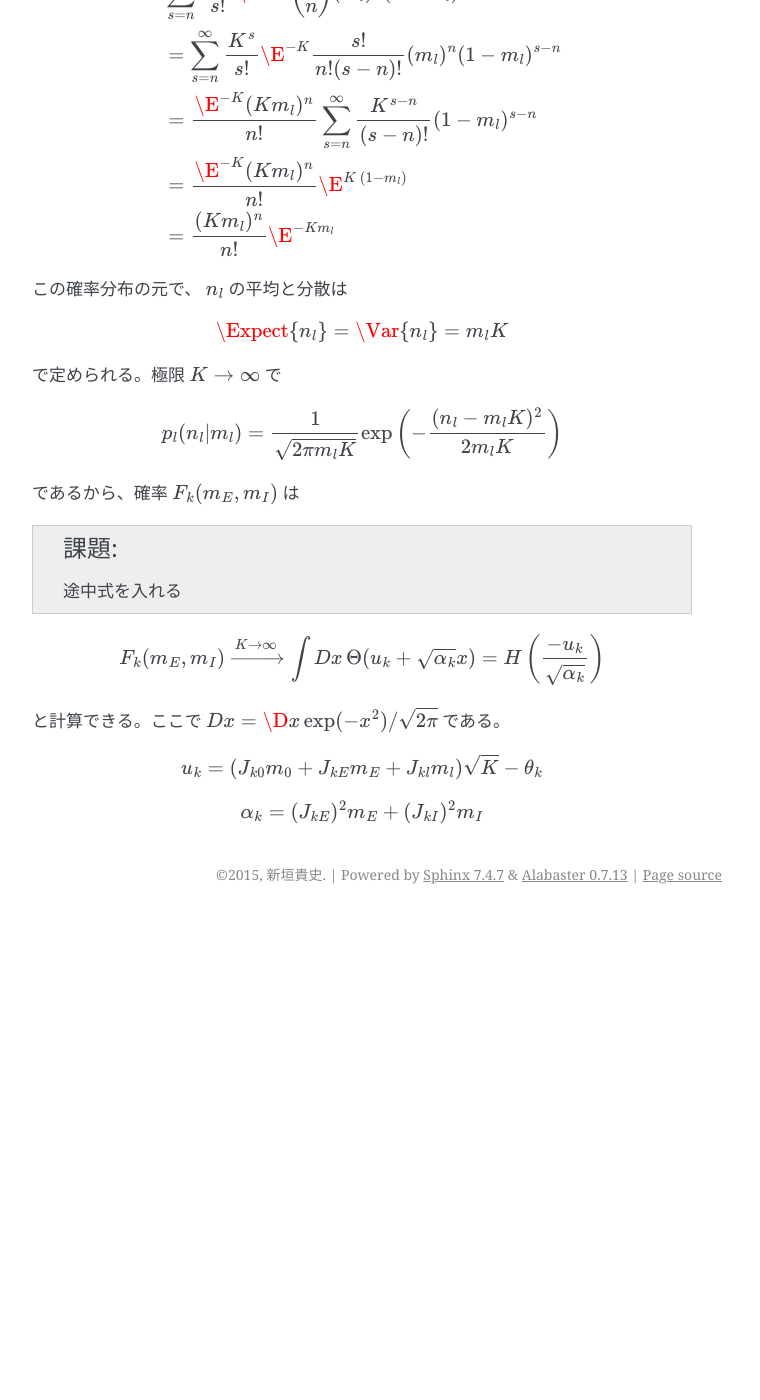
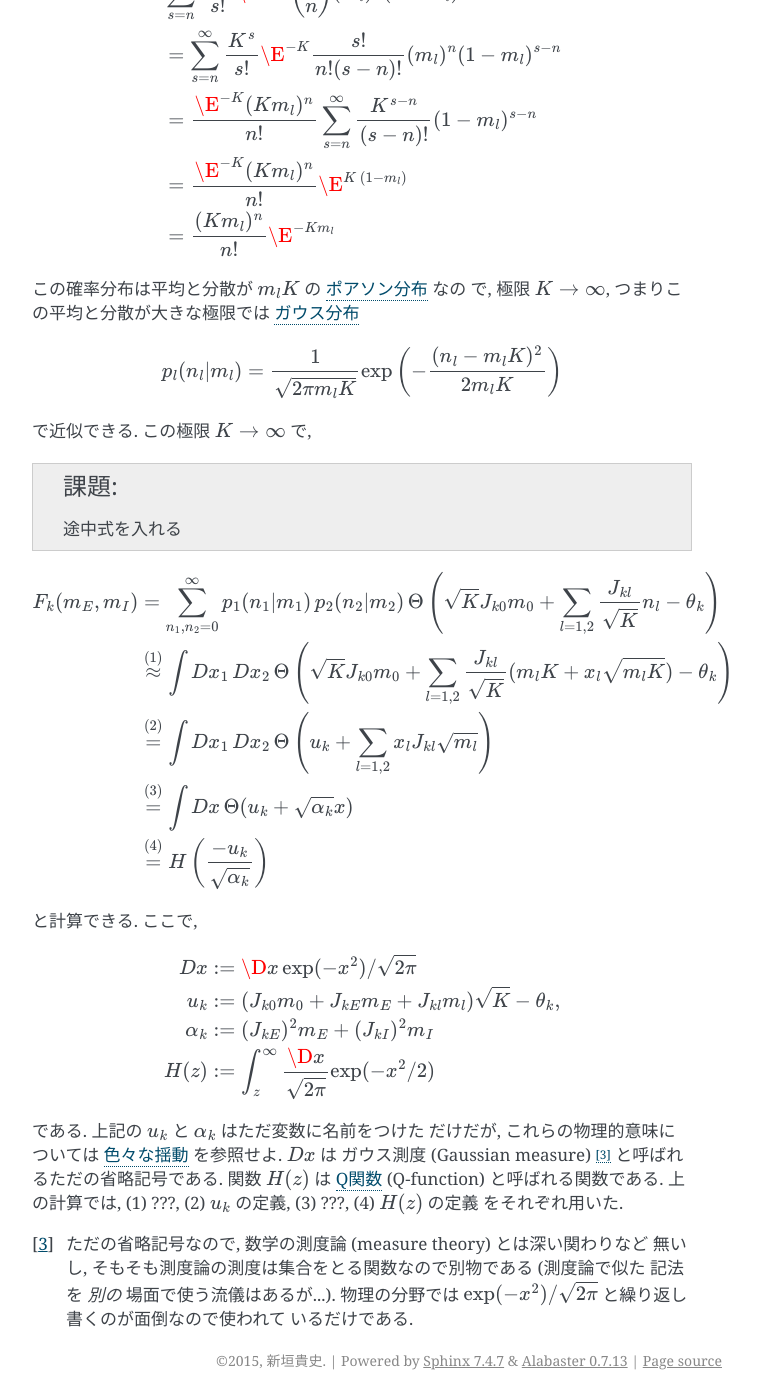
Before and after one commit to tkf/balance-tutorial-ja, a Sphinx documentation site: the page built from source/mean_field_theory.rst, in a window 1280 px wide and 1400 px high, scrolled down 2430 px. Shown: the whole window, without its empty margins (388-1148 px from the left). Built offline with Sphinx 7.4.7, drawn with Linux system fonts in a browser that asks for light colours; formulas are drawn with MathJax 3; before the commit the page ends 3344 px from its top, so only the background shows below that.

Commit message:
MFT で Q関数 に至る道筋を追加中

```diff
--- a/source/fluctuations.rst
+++ b/source/fluctuations.rst
@@ -1,3 +1,5 @@
+.. _fluctuations:
+
 ============
  色々な揺動
 ============
--- a/source/mean_field_theory.rst
+++ b/source/mean_field_theory.rst
@@ -165,15 +165,9 @@
      \frac{(K m_l)^n}{n!}
      \E^{-K m_l}
 
-この確率分布の元で、 :math:`n_l` の平均と分散は
-
-.. math::
-
-   \Expect \{ n_l \}
-   = \Var \{ n_l \}
-   = m_l K
-
-で定められる。極限 :math:`K \to \infty` で
+この確率分布は平均と分散が :math:`m_l K` の :term:`ポアソン分布` なの
+で, 極限 :math:`K \to \infty`, つまりこの平均と分散が大きな極限では
+:term:`ガウス分布`
 
 .. math::
 
@@ -182,27 +176,71 @@
    \frac{1}{\sqrt{2 \pi m_l K}}
    \exp \left( - \frac{(n_l - m_l K)^2}{2 m_l K} \right)
 
-であるから、確率 :math:`F_k(m_E, m_I)` は
+で近似できる.  この極限 :math:`K \to \infty` で,
 
 .. todo:: 途中式を入れる
 
 .. math::
 
    F_k(m_E, m_I)
-   \xrightarrow{K \to \infty}
+   & =
+     \sum_{n_1, n_2 = 0}^\infty
+     p_1(n_1 | m_1) \, p_2(n_2 | m_2) \,
+     \Theta \left(
+       \sqrt K J_{k0} m_0
+       + \sum_{l=1,2} \frac{J_{kl}}{\sqrt K} n_l
+       - \theta_k
+     \right)
+   \\
+   & \overset{(1)} \approx
+     \int Dx_1 \, Dx_2 \,
+     \Theta \left(
+       \sqrt K J_{k0} m_0
+       + \sum_{l=1,2} \frac{J_{kl}}{\sqrt K}
+         (m_l K + x_l \sqrt{m_l K})
+       - \theta_k
+     \right)
+   \\
+   & \overset{(2)} =
+     \int Dx_1 \, Dx_2 \,
+     \Theta \left(
+       u_k + \sum_{l=1,2} x_l J_{kl} \sqrt{m_l}
+     \right)
+   \\
+   & \overset{(3)} =
    \int Dx \, \Theta (u_k + \sqrt{\alpha_k} x)
-   = H \left( \frac{- u_k}{\sqrt{\alpha_k}} \right)
+   \\
+   & \overset{(4)} =
+     H \left( \frac{- u_k}{\sqrt{\alpha_k}} \right)
 
-と計算できる。ここで :math:`Dx = \D x \exp(-x^2) / \sqrt{2 \pi}` である。
-
+と計算できる. ここで,
 
 .. math::
 
+   Dx & := \D x \exp(-x^2) / \sqrt{2 \pi}
+   \\
    u_k
-   = (J_{k0} m_0 + J_{kE} m_E + J_{kl} m_l) \sqrt K - \theta_k
+   & := (J_{k0} m_0 + J_{kE} m_E + J_{kl} m_l) \sqrt K - \theta_k,
+   \\
+   \alpha_k
+   & := (J_{kE})^2 m_E + (J_{kI})^2 m_I
+   \\
+   H(z)
+   & := \int_z^\infty \frac{\D x}{\sqrt{2 \pi}} \exp(- x^2 / 2)
 
+である.  上記の :math:`u_k` と :math:`\alpha_k` はただ変数に名前をつけた
+だけだが, これらの物理的意味については :ref:`fluctuations` を参照せよ.
+:math:`Dx` は ガウス測度 (Gaussian measure) [#]_ と呼ばれるただの省略記号である.
+関数 :math:`H(z)` は :term:`Q関数` (Q-function) と呼ばれる関数である.
+上の計算では,
+(1) ???,
+(2) :math:`u_k` の定義,
+(3) ???,
+(4) :math:`H(z)` の定義
+をそれぞれ用いた.
 
-.. math::
-
-   \alpha_k
-   = (J_{kE})^2 m_E + (J_{kI})^2 m_I
+.. [#] ただの省略記号なので, 数学の測度論 (measure theory) とは深い関わりなど
+   無いし, そもそも測度論の測度は集合をとる関数なので別物である (測度論で似た
+   記法を *別の* 場面で使う流儀はあるが...).  物理の分野では
+   :math:`\exp(-x^2) / \sqrt{2 \pi}` と繰り返し書くのが面倒なので使われて
+   いるだけである.
```
Also changed, not shown: source/appendix.rst (+25 -0 lines).
